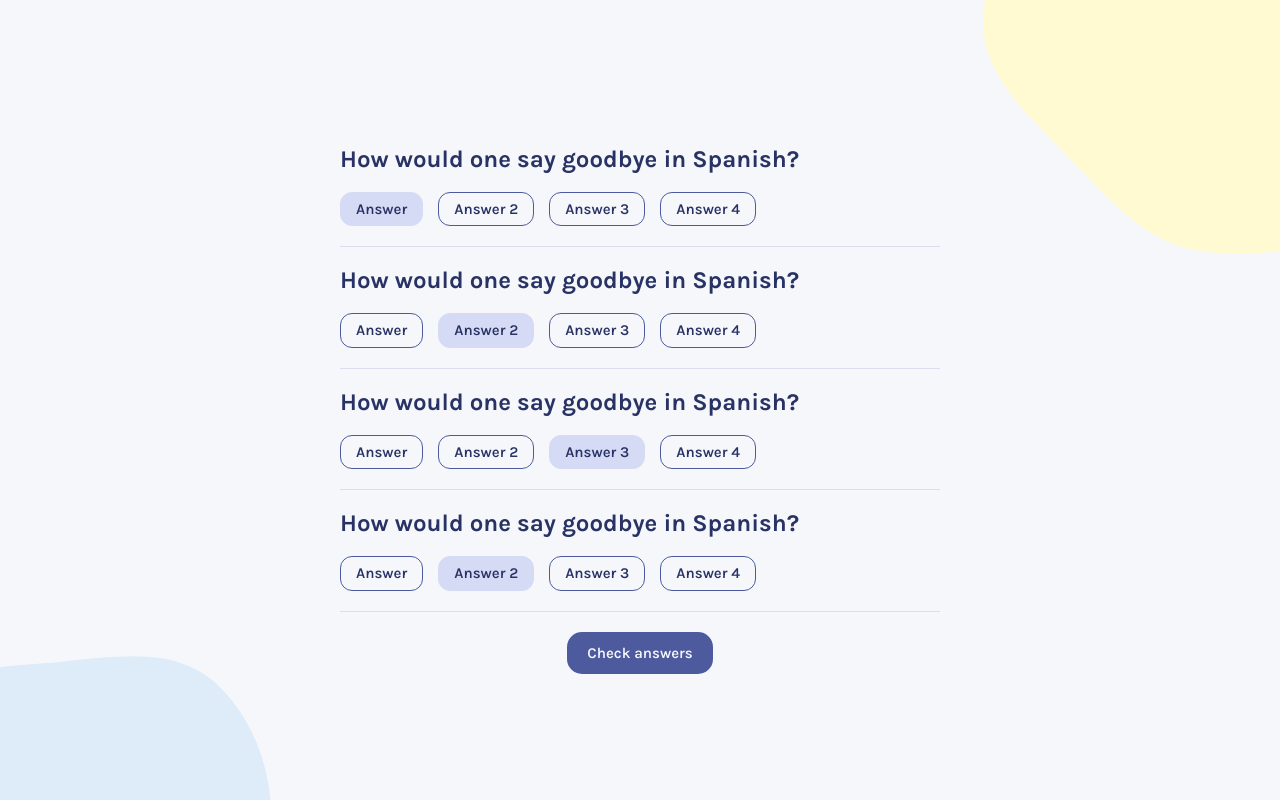
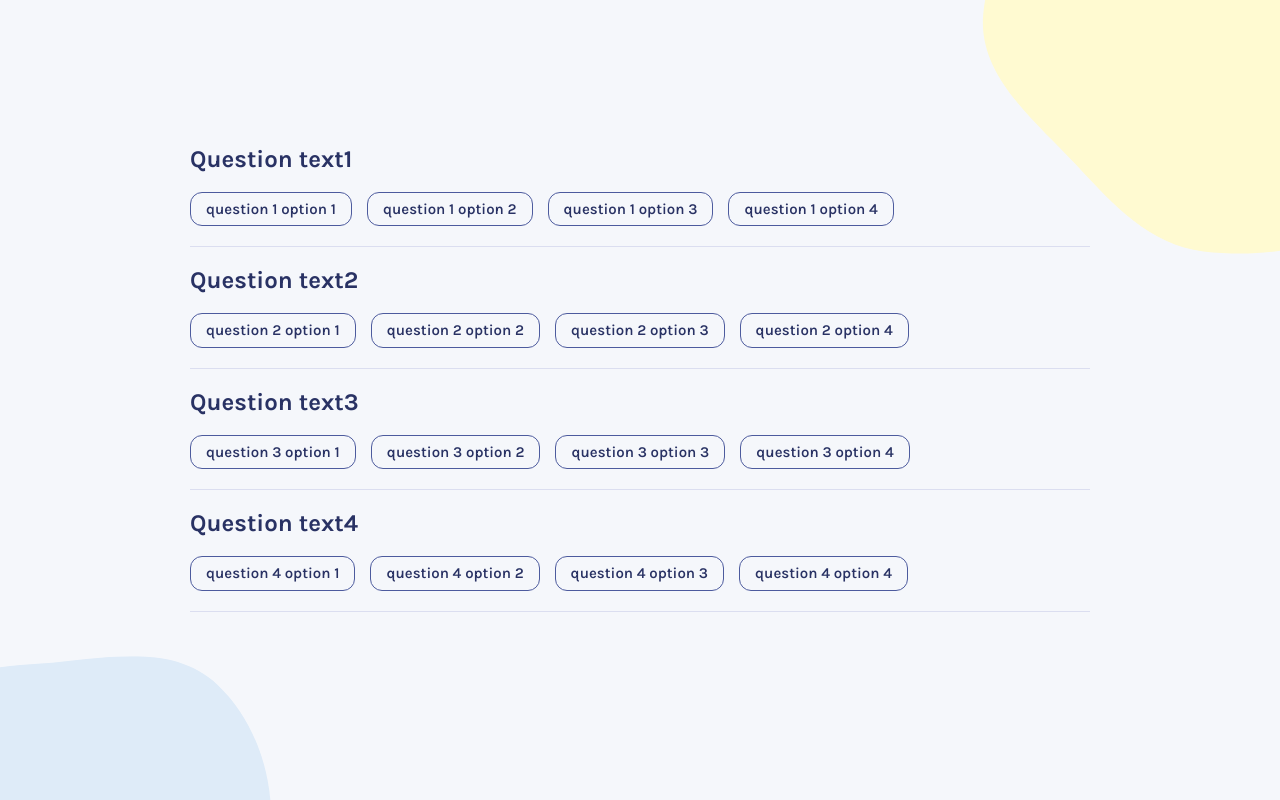
Before and after one commit to xibuxino/quizzical, a React (Vite) app: page / in a window 1280 px wide. Built offline with nearby package versions, Linux system fonts and the light colour scheme.

Commit message:
answer selection and conditional rendering for results button added

```diff
--- a/src/App.jsx
+++ b/src/App.jsx
@@ -1,8 +1,81 @@
-import { useState } from 'react';
+import { useState, useEffect } from 'react';
 import Start from './components/Start.jsx';
 import Question from './components/Question.jsx';
+const API_URL = 'https://opentdb.com/api.php?amount=';
 
 function App() {
+	const numberOfQuestions = 4;
+
+	// states
+	const [userAnswer, setUserAnswer] = useState(
+		Array.from({ length: numberOfQuestions }, () => ({
+			userAnswerId: null,
+		}))
+	);
+	const isAllSelected = userAnswer.every(
+		(answer) => answer.userAnswerId !== null
+	);
+	console.log(isAllSelected);
+	const [questions, setQuestions] = useState([
+		{
+			questionId: 0,
+			questionAnswerId: 1,
+			questionText: 'Question text1',
+			questionOptions: [
+				'question 1 option 1',
+				'question 1 option 2',
+				'question 1 option 3',
+				'question 1 option 4',
+			],
+		},
+		{
+			questionId: 1,
+			questionAnswerId: 0,
+			questionText: 'Question text2',
+			questionOptions: [
+				'question 2 option 1',
+				'question 2 option 2',
+				'question 2 option 3',
+				'question 2 option 4',
+			],
+		},
+		{
+			questionId: 2,
+			questionAnswerId: 2,
+			questionText: 'Question text3',
+			questionOptions: [
+				'question 3 option 1',
+				'question 3 option 2',
+				'question 3 option 3',
+				'question 3 option 4',
+			],
+		},
+		{
+			questionId: 3,
+			questionAnswerId: 2,
+			questionText: 'Question text4',
+			questionOptions: [
+				'question 4 option 1',
+				'question 4 option 2',
+				'question 4 option 3',
+				'question 4 option 4',
+			],
+		},
+	]);
+
+	function selectAnswer(e) {
+		const parentId = Number(e.currentTarget.parentElement.dataset.id);
+		const answerId = Number(e.target.dataset.id);
+		if (e.target.type !== 'button') return;
+		setUserAnswer(
+			userAnswer.map((item, index) =>
+				index === parentId ? { userAnswerId: answerId } : item
+			)
+		);
+	}
+
+	const questionFields = questions.map((q, index) => <h1>Test</h1>);
+
 	return (
 		<>
 			<div className='bg-svg'>
@@ -14,11 +87,51 @@ function App() {
 			</div>
 			<main>
 				{/* <Start /> */}
-				<Question answer={1} />
-				<Question answer={2} />
-				<Question answer={3} />
-				<Question answer={2} />
-				<button type='button' className=' btn btn-check'>
+				<Question
+					questionText={questions[0].questionText}
+					questionId={0}
+					questionOption1={questions[0].questionOptions[0]}
+					questionOption2={questions[0].questionOptions[1]}
+					questionOption3={questions[0].questionOptions[2]}
+					questionOption4={questions[0].questionOptions[3]}
+					selectAnswer={selectAnswer}
+					userAnswerId={userAnswer[0].userAnswerId}
+				/>
+				<Question
+					questionText={questions[1].questionText}
+					questionId={1}
+					questionOption1={questions[1].questionOptions[0]}
+					questionOption2={questions[1].questionOptions[1]}
+					questionOption3={questions[1].questionOptions[2]}
+					questionOption4={questions[1].questionOptions[3]}
+					selectAnswer={selectAnswer}
+					userAnswerId={userAnswer[1].userAnswerId}
+				/>
+				<Question
+					questionText={questions[2].questionText}
+					questionOption1={questions[2].questionOptions[0]}
+					questionOption2={questions[2].questionOptions[1]}
+					questionOption3={questions[2].questionOptions[2]}
+					questionOption4={questions[2].questionOptions[3]}
+					questionId={questions[2].questionId}
+					selectAnswer={selectAnswer}
+					userAnswerId={userAnswer[2].userAnswerId}
+				/>
+				<Question
+					questionText={questions[3].questionText}
+					questionOption1={questions[3].questionOptions[0]}
+					questionOption2={questions[3].questionOptions[1]}
+					questionOption3={questions[3].questionOptions[2]}
+					questionOption4={questions[3].questionOptions[3]}
+					questionId={questions[3].questionId}
+					selectAnswer={selectAnswer}
+					userAnswerId={userAnswer[3].userAnswerId}
+				/>
+				{/* {questionFields} */}
+				<button
+					type='button'
+					className=' btn btn-check'
+					style={{ visibility: isAllSelected ? 'visible' : 'hidden' }}>
 					Check answers
 				</button>
 			</main>
--- a/src/components/Question.jsx
+++ b/src/components/Question.jsx
@@ -1,43 +1,48 @@
 export default function Question(props) {
 	return (
-		<div className='question-box'>
-			<h2 className='question'>How would one say goodbye in Spanish?</h2>
-			<div className='answer-box'>
+		<div className='question-box' data-id={props.questionId}>
+			<h2 className='question'>{props.questionText}</h2>
+			<div className='answer-box' onClick={props.selectAnswer}>
 				<button
+					data-id='0'
+					value={props.answer1}
 					className={
-						props.answer === 1
+						props.userAnswerId === 0
 							? 'answer answer-one selected'
 							: 'answer answer-one'
 					}
 					type='button'>
-					Answer
+					{props.questionOption1}
 				</button>
 				<button
+					data-id='1'
 					className={
-						props.answer === 2
+						props.userAnswerId === 1
 							? 'answer answer-one selected'
 							: 'answer answer-one'
 					}
 					type='button'>
-					Answer 2
+					{props.questionOption2}
 				</button>
 				<button
+					data-id='2'
 					className={
-						props.answer === 3
+						props.userAnswerId === 2
 							? 'answer answer-one selected'
 							: 'answer answer-one'
 					}
 					type='button'>
-					Answer 3
+					{props.questionOption3}
 				</button>
 				<button
+					data-id='3'
 					className={
-						props.answer === 4
+						props.userAnswerId === 3
 							? 'answer answer-one selected'
 							: 'answer answer-one'
 					}
 					type='button'>
-					Answer 4
+					{props.questionOption4}
 				</button>
 			</div>
 		</div>
--- a/src/styles/main.css
+++ b/src/styles/main.css
@@ -17,7 +17,7 @@ body {
 main {
 	height: 100%;
 	width: 100%;
-	max-width: 700px;
+	max-width: 1000px;
 	display: flex;
 	flex-direction: column;
 	justify-content: center;
@@ -137,13 +137,8 @@ main {
 		border-radius: 12px;
 	}
 }
-.answer:hover,
-.answer:active {
-	color: #f5f7fb;
-	border-color: #3a4479;
-	background-color: #3a4479;
-}
 
+.answer:hover:active,
 .selected {
 	border-color: #d6dbf5;
 	background-color: #d6dbf5;
```
